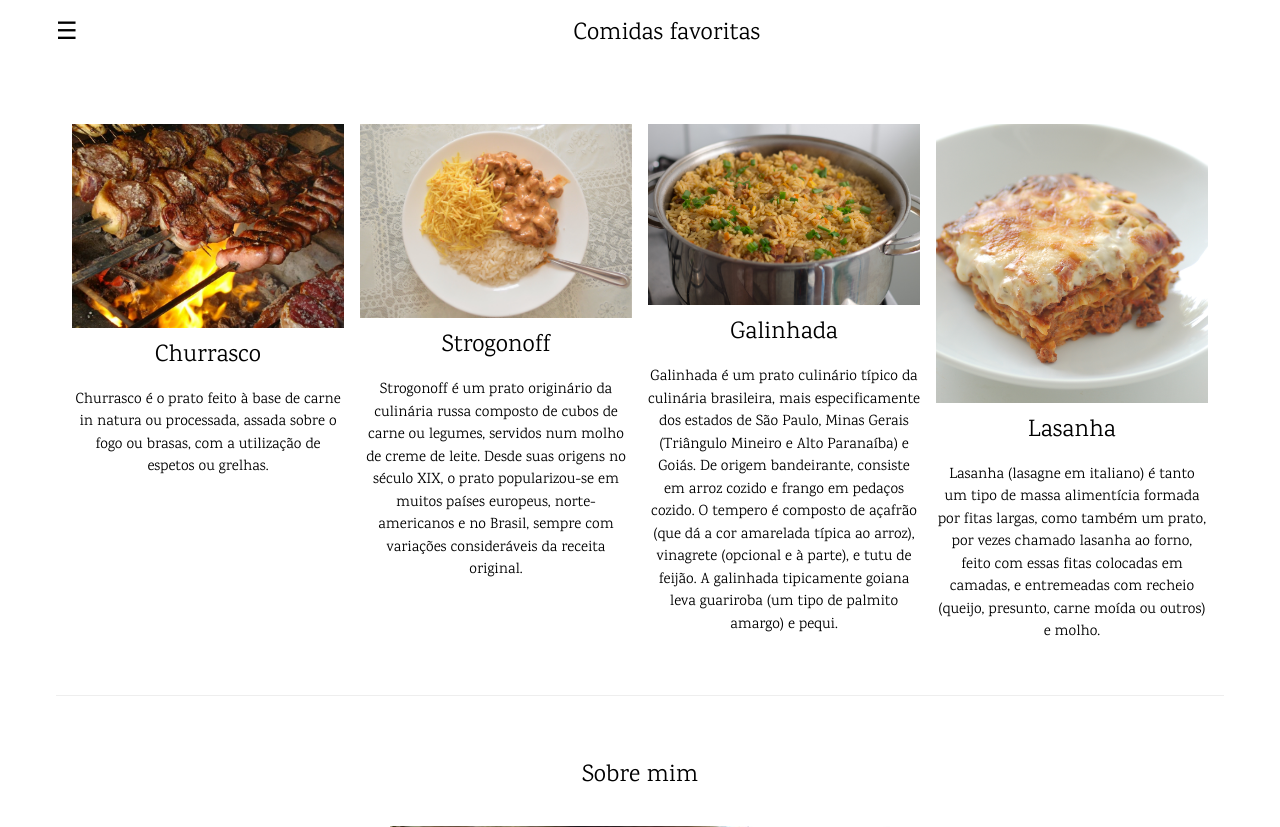
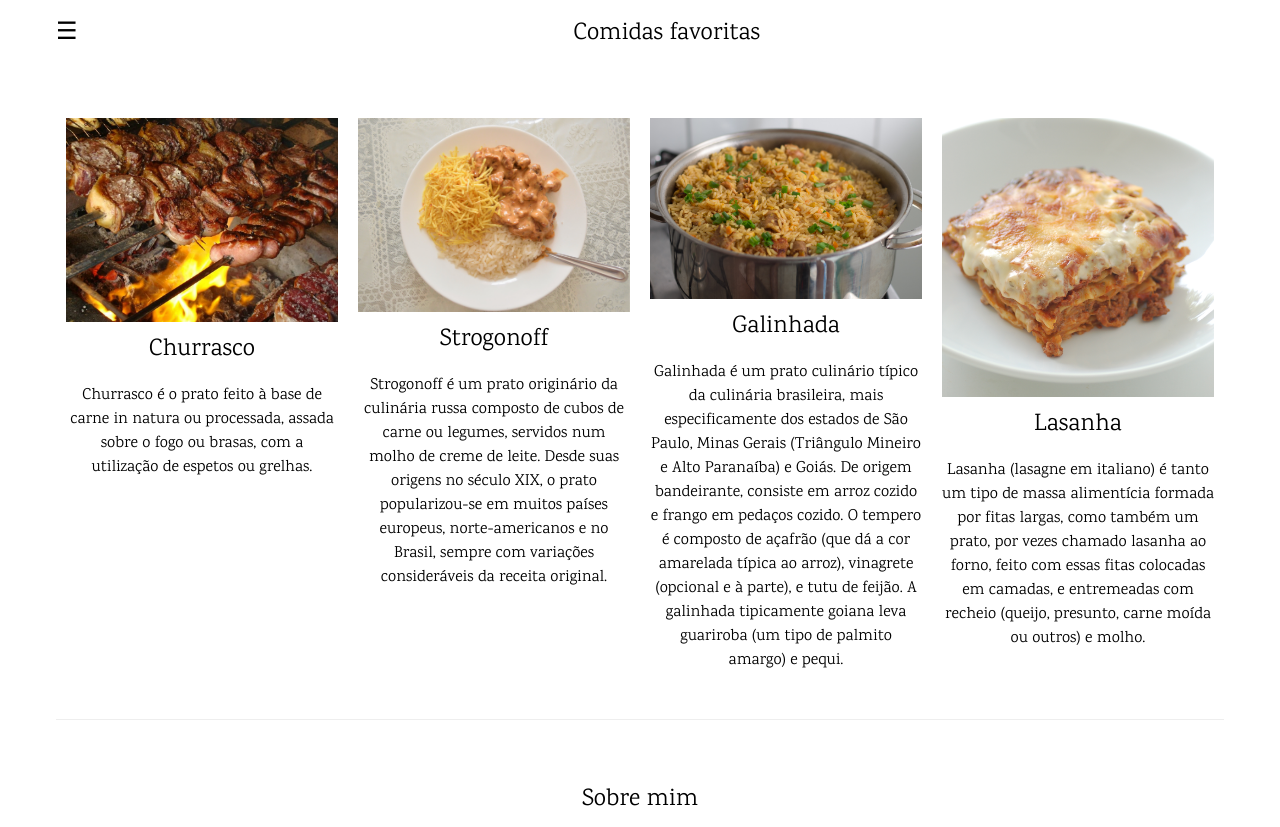
Before and after one commit to gabrielrih/setrem-devops-demo, a Flask app: page /home in a window 1280 px wide. Shown: the top 827 px of the page. Run offline with Flask 3, Linux system fonts and the light colour scheme.

Commit message:
fix: put fhe foods as flex on the page

```diff
--- a/templates/index.html
+++ b/templates/index.html
@@ -6,10 +6,30 @@
   <meta name="viewport" content="width=device-width, initial-scale=1">
   <link rel="stylesheet" href="https://www.w3schools.com/w3css/4/w3.css">
   <link rel="stylesheet" href="https://fonts.googleapis.com/css?family=Karma">
+  <link rel="stylesheet" href="custom.css">
   <style>
-body,h1,h2,h3,h4,h5,h6 {font-family: "Karma", sans-serif}
-.w3-bar-block .w3-bar-item {padding:20px}
-a { text-decoration: none}
+  body,h1,h2,h3,h4,h5,h6 {
+    font-family: "Karma", sans-serif
+  }
+  .w3-bar-block .w3-bar-item {
+    padding:20px
+  }
+  a {
+    text-decoration: none
+  }
+  .flex-container {
+    display: flex;
+    flex-wrap: wrap;
+    font-size: 30px;
+    text-align: center;
+  }
+  .flex-item {
+      padding: 10px;
+      flex: 25%;
+  }
+  .item-description {
+      font-size: initial;
+  }
   </style>
 </head>
 <body>
@@ -32,35 +52,33 @@ a { text-decoration: none}
 
 <!-- !PAGE CONTENT! -->
 <div class="w3-main w3-content w3-padding" style="max-width:1200px;margin-top:100px">
-
-  <!-- First Photo Grid-->
-  <div class="w3-row-padding w3-padding-16 w3-center" id="food">
-    <div class="w3-quarter">
+  <div class="flex-container" id="food">
+    <div class="flex-item">
       <a href="https://pt.wikipedia.org/wiki/Churrasco">
-        <img src="/static/images/churrasco.jpg" alt="Sandwich" style="width:100%">
+        <img src="/static/images/churrasco.jpg" alt="Churrasco" style="width:100%">
         <h3>Churrasco</h3>
-        <p>Churrasco é o prato feito à base de carne in natura ou processada, assada sobre o fogo ou brasas, com a utilização de espetos ou grelhas.</p>
+        <p class="item-description">Churrasco é o prato feito à base de carne in natura ou processada, assada sobre o fogo ou brasas, com a utilização de espetos ou grelhas.</p>
       </a>
     </div>
-    <div class="w3-quarter">
+    <div class="flex-item">
       <a href="https://pt.wikipedia.org/wiki/Estrogonofe">
-        <img src="/static/images/strogonoff.jpg" alt="Sandwich" style="width:100%">
+        <img src="/static/images/strogonoff.jpg" alt="Strogonoff" style="width:100%">
         <h3>Strogonoff</h3>
-        <p>Strogonoff é um prato originário da culinária russa composto de cubos de carne ou legumes, servidos num molho de creme de leite. Desde suas origens no século XIX, o prato popularizou-se em muitos países europeus, norte-americanos e no Brasil, sempre com variações consideráveis da receita original.</p>
+        <p class="item-description">Strogonoff é um prato originário da culinária russa composto de cubos de carne ou legumes, servidos num molho de creme de leite. Desde suas origens no século XIX, o prato popularizou-se em muitos países europeus, norte-americanos e no Brasil, sempre com variações consideráveis da receita original.</p>
       </a>
     </div>
-    <div class="w3-quarter">
+    <div class="flex-item">
       <a href="https://pt.wikipedia.org/wiki/Galinhada">
-        <img src="/static/images/galinhada.jpg" alt="Sandwich" style="width:100%">
+        <img src="/static/images/galinhada.jpg" alt="Galinhada" style="width:100%">
         <h3>Galinhada</h3>
-        <p>Galinhada é um prato culinário típico da culinária brasileira, mais especificamente dos estados de São Paulo, Minas Gerais (Triângulo Mineiro e Alto Paranaíba) e Goiás. De origem bandeirante, consiste em arroz cozido e frango em pedaços cozido. O tempero é composto de açafrão (que dá a cor amarelada típica ao arroz), vinagrete (opcional e à parte), e tutu de feijão. A galinhada tipicamente goiana leva guariroba (um tipo de palmito amargo) e pequi.</p>
+        <p class="item-description">Galinhada é um prato culinário típico da culinária brasileira, mais especificamente dos estados de São Paulo, Minas Gerais (Triângulo Mineiro e Alto Paranaíba) e Goiás. De origem bandeirante, consiste em arroz cozido e frango em pedaços cozido. O tempero é composto de açafrão (que dá a cor amarelada típica ao arroz), vinagrete (opcional e à parte), e tutu de feijão. A galinhada tipicamente goiana leva guariroba (um tipo de palmito amargo) e pequi.</p>
       </a>
     </div>
-    <div class="w3-quarter">
+    <div class="flex-item">
       <a href="https://pt.wikipedia.org/wiki/Lasanha">
-        <img src="/static/images/lasanha.jpg" alt="Sandwich" style="width:100%">
+        <img src="/static/images/lasanha.jpg" alt="Lasanha" style="width:100%">
         <h3>Lasanha</h3>
-        <p>Lasanha (lasagne em italiano) é tanto um tipo de massa alimentícia formada por fitas largas, como também um prato, por vezes chamado lasanha ao forno, feito com essas fitas colocadas em camadas, e entremeadas com recheio (queijo, presunto, carne moída ou outros) e molho.</p>
+        <p class="item-description">Lasanha (lasagne em italiano) é tanto um tipo de massa alimentícia formada por fitas largas, como também um prato, por vezes chamado lasanha ao forno, feito com essas fitas colocadas em camadas, e entremeadas com recheio (queijo, presunto, carne moída ou outros) e molho.</p>
       </a>
     </div>
   </div>
```
Also changed, not shown: static/images/chef.jpg (deleted), 1 other file. Lines whose indentation alone changed are shown as unchanged.
